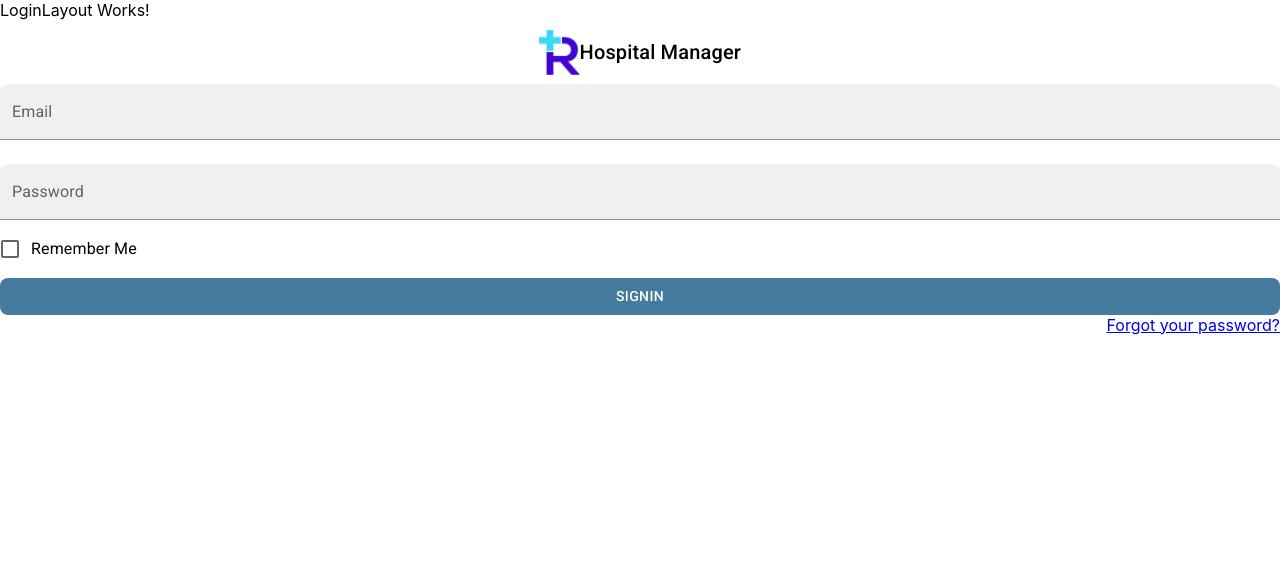
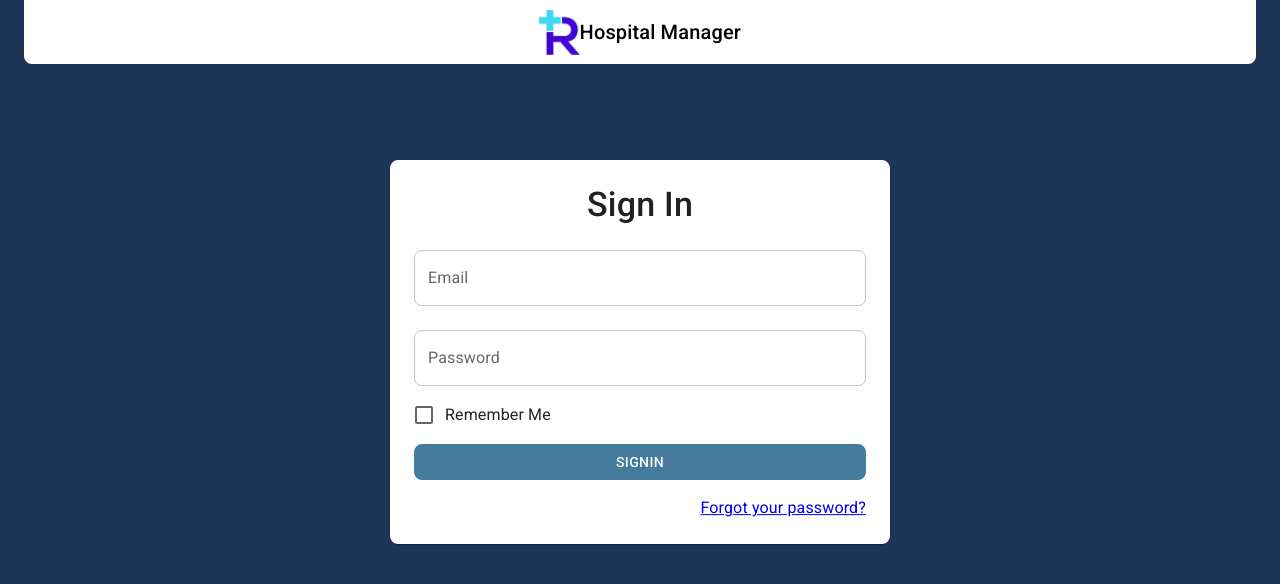
Before and after one commit to britoskies/Hospital-Manager, a React (Vite) app: page /login in a window 1280 px wide. Shown: the top 584 px of the page. Built offline with nearby package versions, Linux system fonts and the light colour scheme; no server answers.

Commit message:
Style Sign in View

```diff
--- a/src/App.css
+++ b/src/App.css
@@ -22,3 +22,7 @@ input[type=number] {
 .logged-layout {
   background-color: #e5e5e5;
 }
+
+.login-layout {
+  background-color: #1D3557;
+}
--- a/src/components/SignIn/SignIn.css
+++ b/src/components/SignIn/SignIn.css
@@ -0,0 +1,7 @@
+.signin-form {
+    display: flex;
+    flex-direction: column;
+    width: 500px;
+    background-color: white;
+    padding: 24px;
+}
--- a/src/components/SignIn/SignIn.tsx
+++ b/src/components/SignIn/SignIn.tsx
@@ -5,10 +5,20 @@ import React, { useEffect, useState } from 'react';
 import UserAuth from '../../models/userauth/UserAuth';
 
 // MUI Imports
-import { TextField, Button, FormHelperText, Checkbox, FormControlLabel, Box } from '@mui/material';
+import {
+    TextField,
+    Button,
+    FormHelperText,
+    Checkbox,
+    FormControlLabel,
+    Box,
+    Paper,
+    Typography
+} from '@mui/material';
 
 // Styles
 import './SignIn.css'
+
 import { useNavigate } from 'react-router-dom';
 
 type Props = {};
@@ -87,10 +97,11 @@ function SignIn({ }: Props) {
     }, [password])
 
     return (
-        <div className='signin-form'>
+        <Paper className='signin-form'>
+            <Typography variant="h4" sx={{textAlign: 'center', mb:3, fontWeight: 500}}>Sign In</Typography>
             <Box className='signin-form-inputs'>
                 <TextField
-                    variant="filled"
+                    variant="outlined"
                     label="Email"
                     type={"email"}
                     onChange={(e) => handleEmail(e)}
@@ -102,7 +113,7 @@ function SignIn({ }: Props) {
                     fullWidth
                 />
                 <TextField
-                    variant="filled"
+                    variant="outlined"
                     label="Password"
                     type={"password"}
                     onChange={(e) => handlePassword(e)}
@@ -138,9 +149,9 @@ function SignIn({ }: Props) {
                 <FormHelperText sx={{fontSize: '1rem'}} error>
                     {signinError ? "Invalid SignIn" : null}
                 </FormHelperText>
-                <a href="#">Forgot your password?</a>
+                <Typography component="a" sx={{mt:2}} href="#">Forgot your password?</Typography>
             </Box>
-        </div >
+        </Paper>
     );
 }
 
--- /dev/null
+++ b/src/views/SignInView/SignInView.css
@@ -0,0 +1,7 @@
+.signin-view {
+    display: flex;
+    justify-content: center;
+    align-items: center;
+    flex-direction: column;
+    transform: translateY(25%)
+}
--- a/src/views/SignInView/SignInView.tsx
+++ b/src/views/SignInView/SignInView.tsx
@@ -1,15 +1,19 @@
 import React from 'react';
-import { useState } from 'react';
+
 import SignIn from './../../components/SignIn/SignIn';
 
+// Mui components
+import { Box } from '@mui/material'
+
+import './SignInView.css'
 
 type Props = {};
 
 function SignInView({ }: Props) {
   return (
-    <div className='signin'>
+    <Box className='signin-view'>
       <SignIn />
-    </div>
+    </Box>
   )
 }
 
--- a/src/views/layouts/LoginLayout/LoginLayout.tsx
+++ b/src/views/layouts/LoginLayout/LoginLayout.tsx
@@ -1,18 +1,22 @@
 import React from 'react';
+
+// Router imports
 import { Outlet } from 'react-router';
+
+// Components
 import { Header } from '../../../components';
+
+// Mui components
+import { Box } from '@mui/material'
 
 type Props = {};
 
 function LoginLayout({}: Props) {
   return (
-    <React.Fragment>
-        LoginLayout Works!
+    <Box className="layout login-layout" sx={{ px: 3 }}>
         <Header />
-        <div>
-            <Outlet />
-        </div>
-    </React.Fragment>
+        <Outlet />
+    </Box>
   );
 }
 
```
